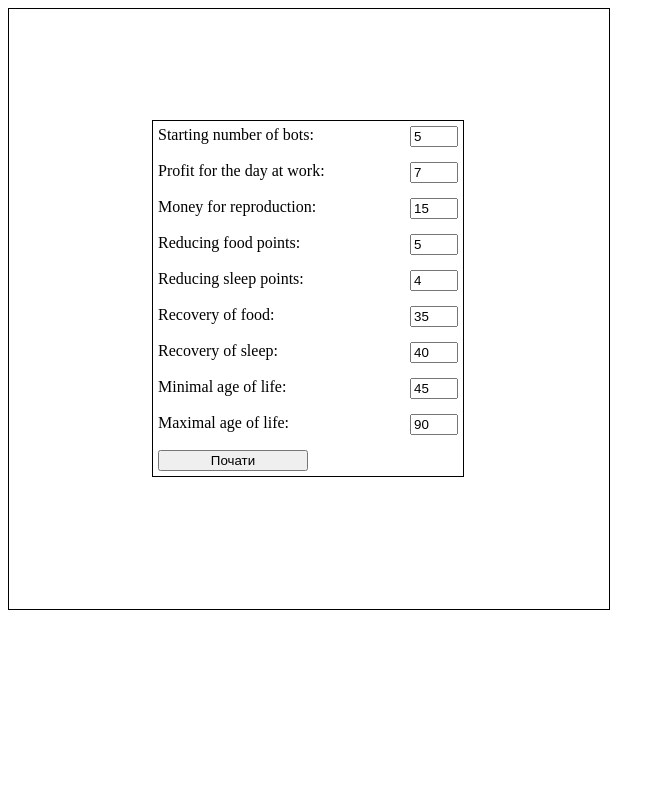
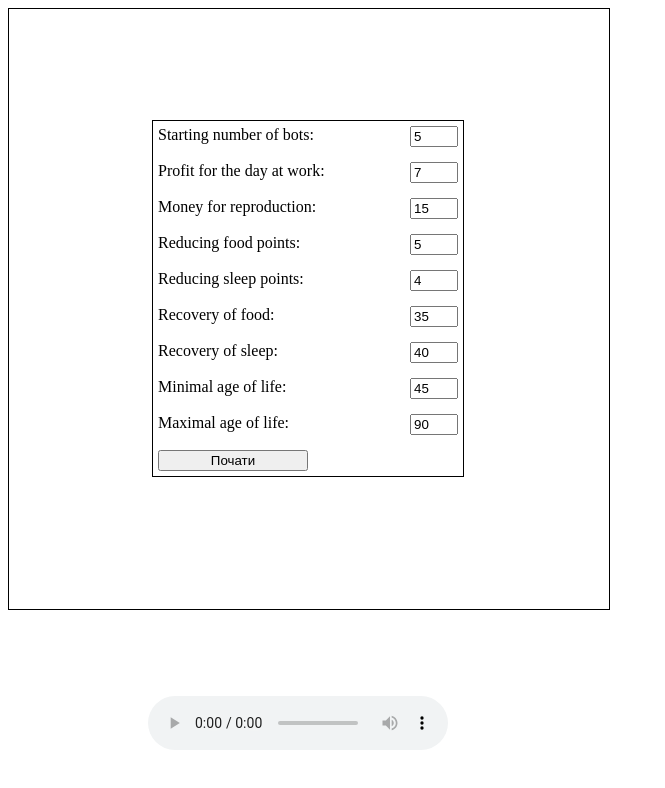
Before and after one commit to boslaw/funnyLife, a website: page index.html in a window 1280 px wide. Shown: the whole page, without its empty margins (0-665 px from the left). Drawn offline with Linux system fonts and the light colour scheme.

Commit message:
Update index.html

```diff
--- a/index.html
+++ b/index.html
@@ -43,9 +43,15 @@
             max-height: 590px;
             overflow-y: hidden;
             color: white;
+            height: 555px;
         }
         .hide{
             display: none;
+        }
+        #sound{
+            position: absolute;
+            left: 148px;
+            bottom: 50px;
         }
     </style>
     <script src="js/script.js"></script>
@@ -66,7 +72,7 @@
 <input type="button" id="start" value="Почати"/>
 </div>
 <div id="log"></div>
-<audio autoplay="autoplay" loop="loop">
+<audio autoplay="autoplay" loop="loop" controls="controls" id="sound">
     <source src="sounds/sound.mp3" type="audio/mpeg">
     Your browser does not support the audio tag.
 </audio>
```
